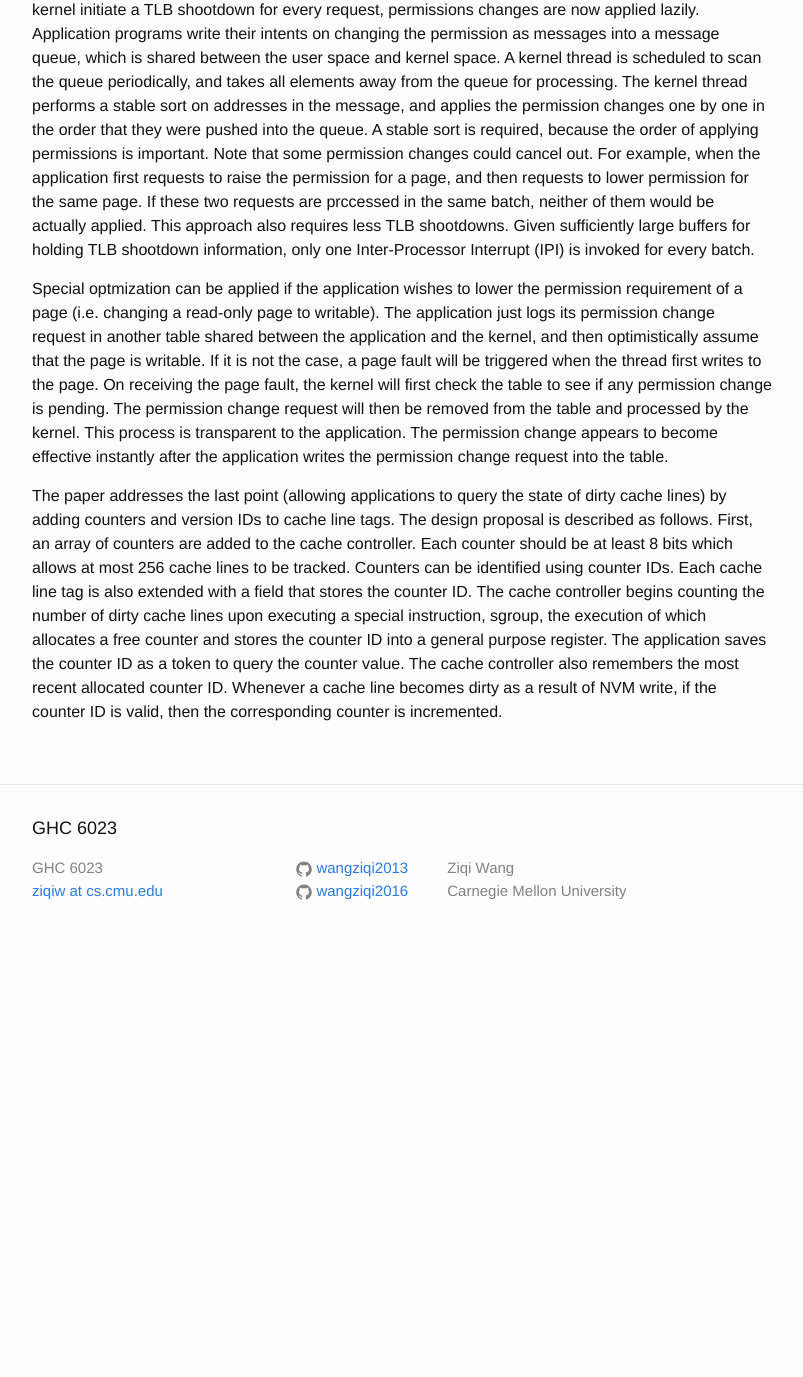
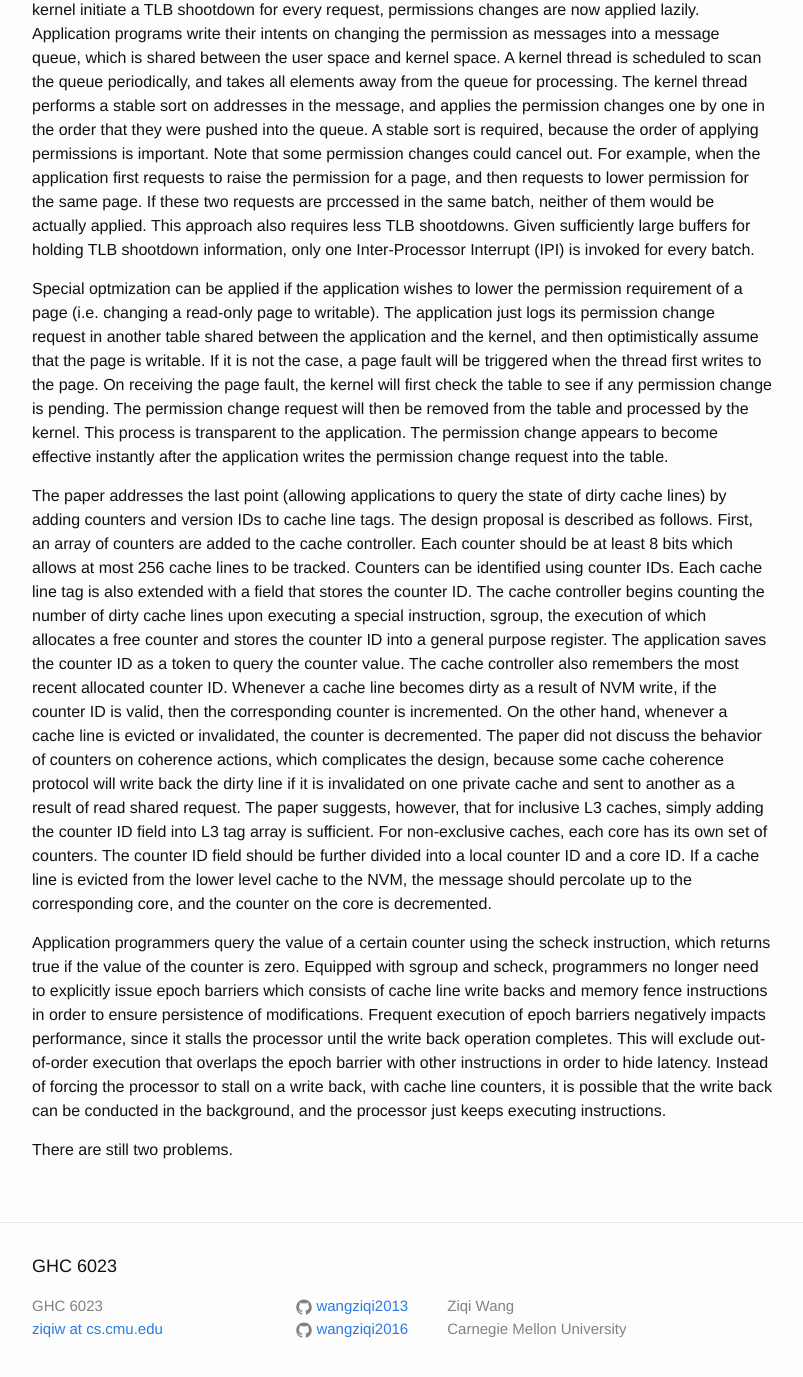
Before and after one commit to wangziqi2013/wangziqi2013.github.io, a Jekyll site: the page built from _posts/2019-02-04-consistent-durable-and-safe.markdown, in a window 1280 px wide and 1400 px high, scrolled down 3152 px. Shown: the top 1377 px of the window, without its empty margins (238-1041 px from the left). Built offline with Jekyll 4.4.1, drawn with Linux system fonts in a browser that asks for light colours; before the commit the page ends 4114 px from its top, so only the background shows below that.

Commit message:
Adding epich barrier

```diff
--- a/_posts/2019-02-04-consistent-durable-and-safe.markdown
+++ b/_posts/2019-02-04-consistent-durable-and-safe.markdown
@@ -136,4 +136,20 @@ The cache controller begins counting the number of dirty cache lines upon execut
 the execution of which allocates a free counter and stores the counter ID into a general purpose register. The application
 saves the counter ID as a token to query the counter value. The cache controller also remembers the most recent allocated
 counter ID. Whenever a cache line becomes dirty as a result of NVM write, if the counter ID is valid, then the corresponding
-counter is incremented.
+counter is incremented. On the other hand, whenever a cache line is evicted or invalidated, the counter is decremented.
+The paper did not discuss the behavior of counters on coherence actions, which complicates the design, because some cache
+coherence protocol will write back the dirty line if it is invalidated on one private cache and sent to another as a result
+of read shared request. The paper suggests, however, that for inclusive L3 caches, simply adding the counter ID field into
+L3 tag array is sufficient. For non-exclusive caches, each core has its own set of counters. The counter ID field should be
+further divided into a local counter ID and a core ID. If a cache line is evicted from the lower level cache to the NVM,
+the message should percolate up to the corresponding core, and the counter on the core is decremented.
+
+Application programmers query the value of a certain counter using the scheck instruction, which returns true if the
+value of the counter is zero. Equipped with sgroup and scheck, programmers no longer need to explicitly issue epoch
+barriers which consists of cache line write backs and memory fence instructions in order to ensure persistence of modifications.
+Frequent execution of epoch barriers negatively impacts performance, since it stalls the processor until the write back
+operation completes. This will exclude out-of-order execution that overlaps the epoch barrier with other instructions
+in order to hide latency. Instead of forcing the processor to stall on a write back, with cache line counters, it is possible
+that the write back can be conducted in the background, and the processor just keeps executing instructions.
+
+There are still two problems.
```
